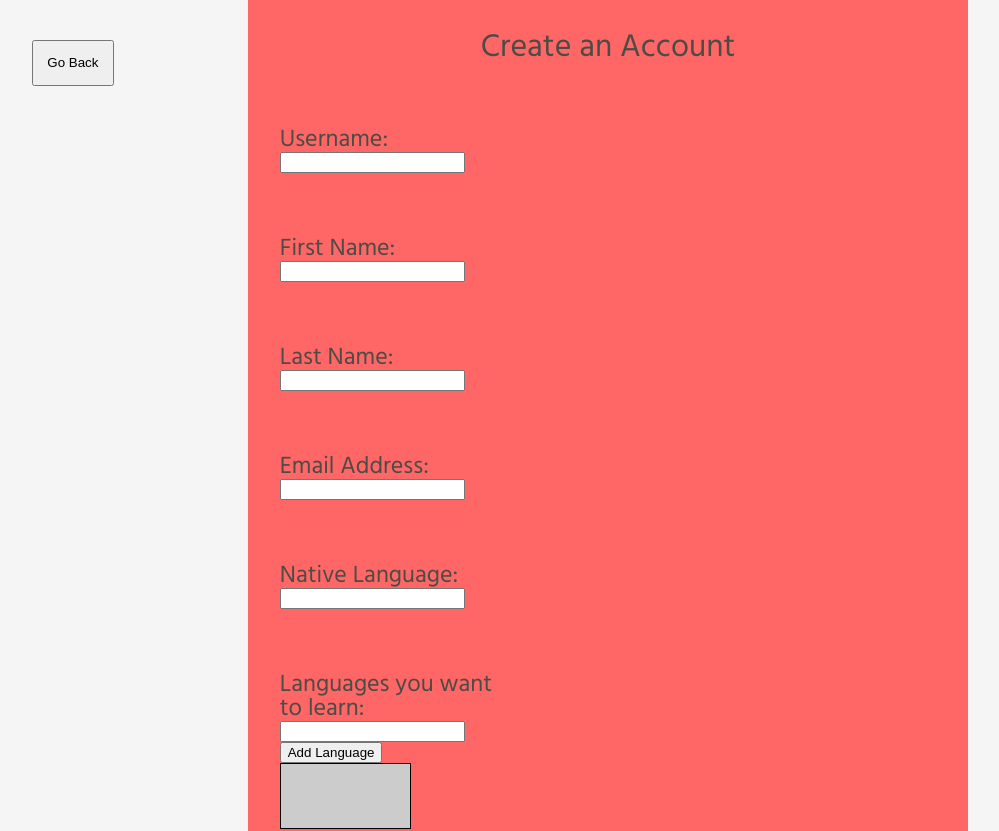
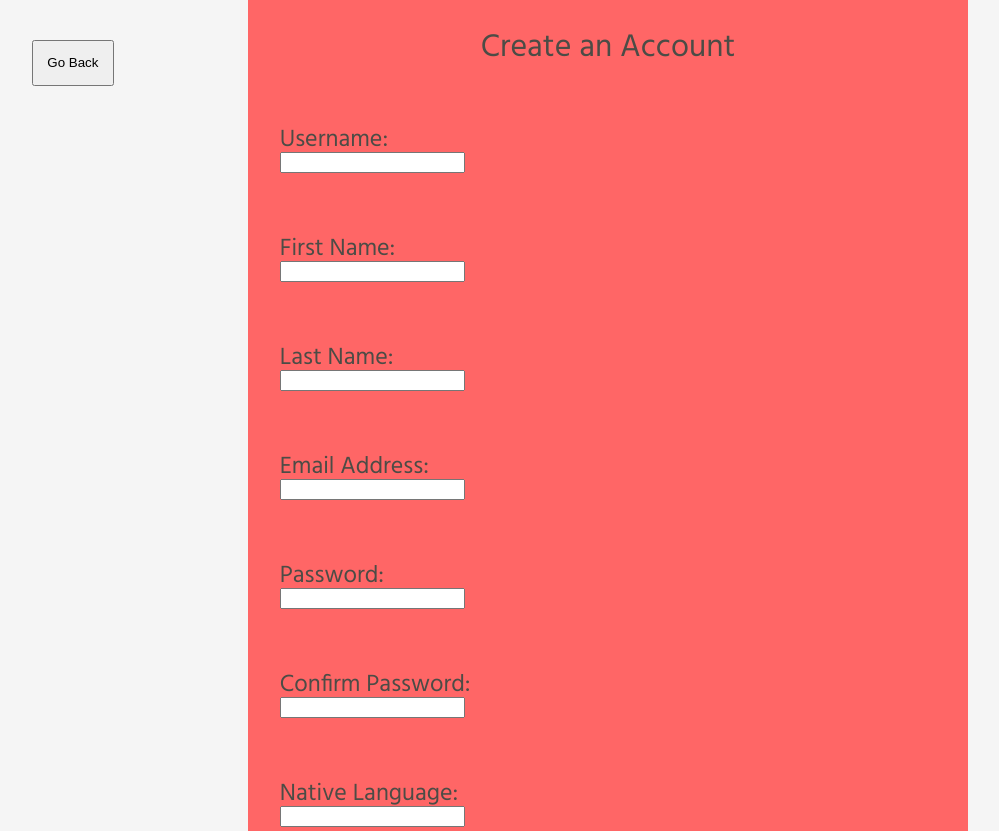
Before and after one commit to Kasador/geo-lingo, a React (Create React App) app: page /create-account in a window 1280 px wide. Shown: the top 831 px of the page, without its empty margins (32-1031 px from the left). Built offline with nearby package versions, Linux system fonts and the light colour scheme.

Commit message:
Added password/confirm password fields and checks

```diff
--- a/src/Components/CreateAccount/CreateAccount.js
+++ b/src/Components/CreateAccount/CreateAccount.js
@@ -11,6 +11,8 @@ class CreateAccount extends Component {
         firstName: '',
         lastName: '',
         email: '',
+        password: '',
+        confirmPass: '',
         nativeLanguage: '',
         learningLanguage: '',
         learningLanguagesList: [],
@@ -36,6 +38,14 @@ class CreateAccount extends Component {
 
             case 'email':
                 this.setState({email: e.target.value});
+            break;
+
+            case 'password':
+                this.setState({ password: e.target.value });
+            break;
+
+            case 'confirmPass':
+                this.setState({ confirmPass: e.target.value });
             break;
 
             case 'nativeLanguage':
@@ -76,7 +86,15 @@ class CreateAccount extends Component {
     handleSubmit = (e) => {
         e.preventDefault();
 
-        console.log(this.state); // all user info including languages that they want to learn.
+        //check if password and confirmpass are the same
+
+        if (this.state.password === this.state.confirmPass) {
+            console.log(this.state)
+        } else {
+            alert('Passwords are different')
+        }
+
+
     }
 
 
@@ -128,6 +146,16 @@ class CreateAccount extends Component {
                     </div>
 
                     <div>
+                        <label>Password: </label>
+                        <input type="password" value={this.state.password} onChange={(e) => this.handleUserInfoChange(e, 'password')} />
+                    </div>
+
+                    <div>
+                        <label>Confirm Password: </label>
+                        <input type="password" value={this.state.confirmPass} onChange={(e) => this.handleUserInfoChange(e, 'confirmPass')} />
+                    </div>
+
+                    <div>
                         <label>Native Language: </label>
                         <input type="text" value={this.state.nativeLanguage} onChange={(e) => this.handleUserInfoChange(e, 'nativeLanguage')} />
                     </div>
```
